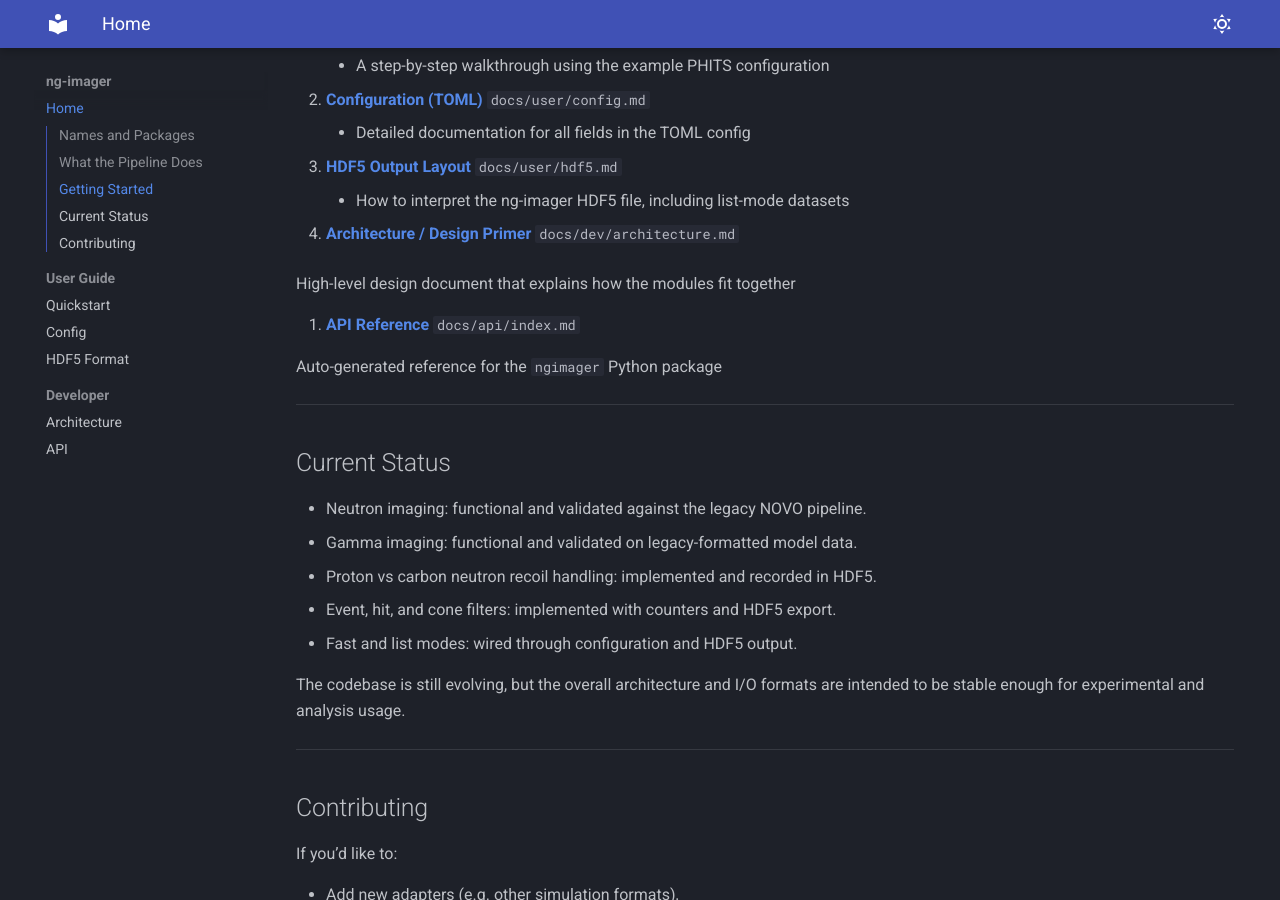
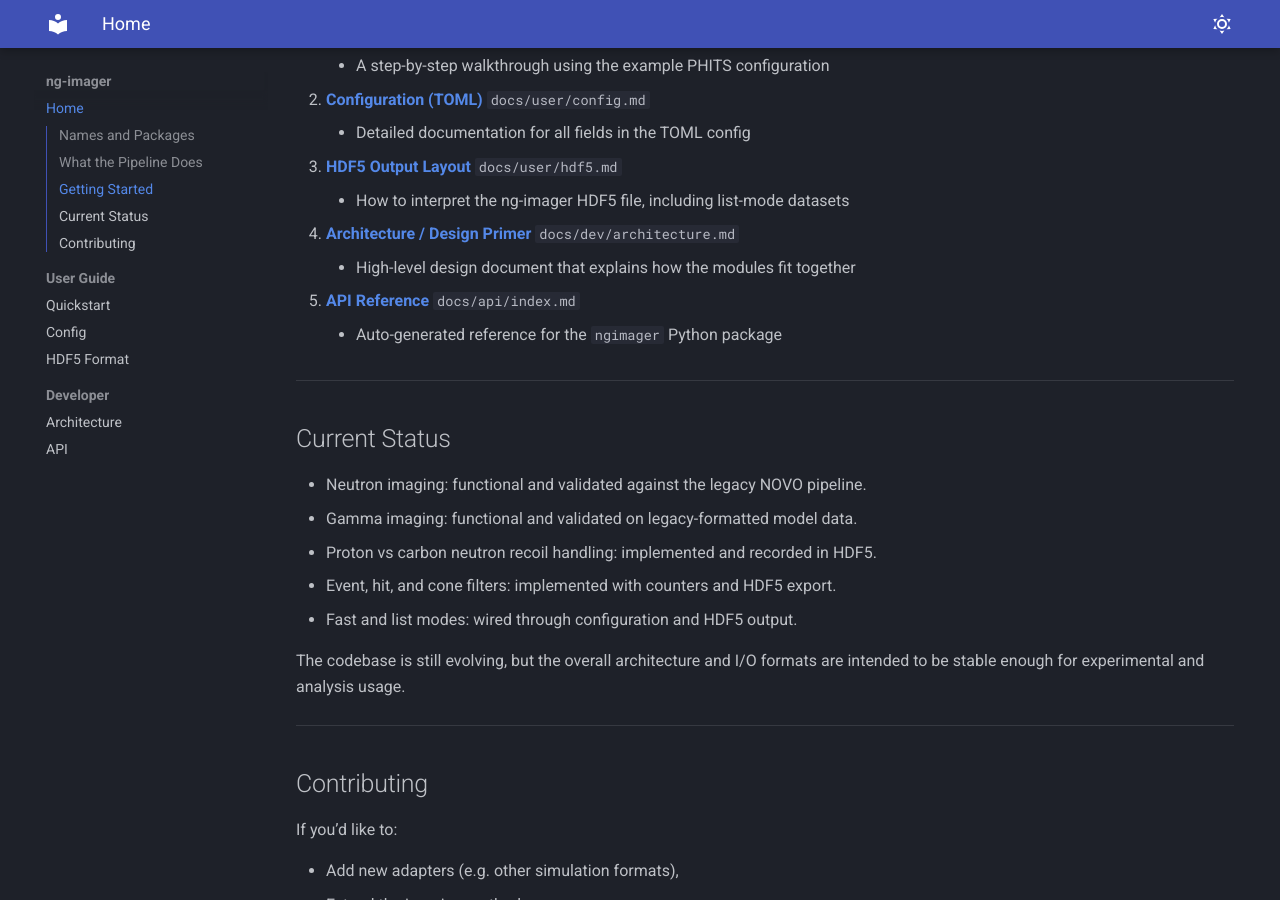
Before and after one commit to Lindt8/ng-imager, an MkDocs documentation site: the page built from docs/index.md, in a window 1280 px wide and 900 px high, scrolled down 1962 px. Built offline with MkDocs 1.6.1 and Material for MkDocs 9.7.7, drawn with Linux system fonts in a browser that asks for light colours.

Commit message:
update docs

```diff
--- a/docs/index.md
+++ b/docs/index.md
@@ -86,11 +86,11 @@ If you’re new to ng-imager, start here:
 
 4. [**Architecture / Design Primer**](dev/architecture.md) `docs/dev/architecture.md`
 
-   High-level design document that explains how the modules fit together
+    - High-level design document that explains how the modules fit together
 
 5. [**API Reference**](api/index.md) `docs/api/index.md`
 
-   Auto-generated reference for the `ngimager` Python package
+    - Auto-generated reference for the `ngimager` Python package
 
 ---
 
```
